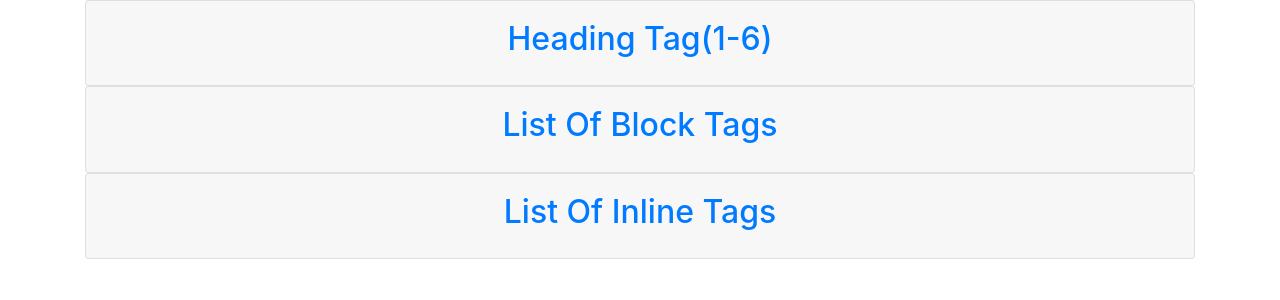
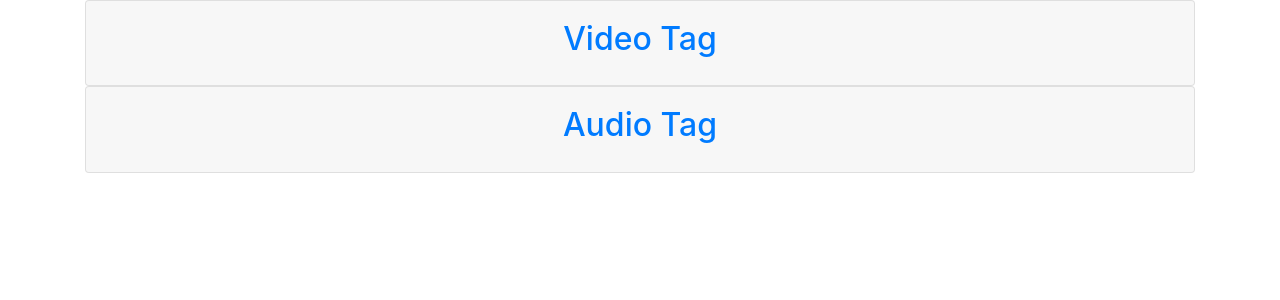
Before and after one commit to Mohib04/Video-Audio, a PHP site: page / in a window 1280 px wide. Shown: the top 300 px of the page. Run offline with PHP 8.4, Linux system fonts and the light colour scheme; some libraries are stand-ins or nearby versions.

Commit message:
Update index.php

```diff
--- a/index.php
+++ b/index.php
@@ -16,32 +16,18 @@
                 <div class="card-header" id="headingTwo">
                     <h2 class="mb-0">
                         <button class="btn btn-link btn-block text-middle collapsed" type="button" data-toggle="collapse" data-target="#collapseTwo" aria-expanded="false" aria-controls="collapseTwo">
-                          <h2>Heading Tag(1-6)</h2>
+                          <h2>Video Tag</h2>
                         </button>
                     </h2>
                 </div>
                 <div id="collapseTwo" class="collapse" aria-labelledby="headingTwo" data-parent="#accordionExample">
                     <div class="card-body">
-                        <ul class="list-group">
-                            <li class="list-group-item">
-                                <h1>This is H1 heading</h1>
-                            </li>
-                            <li class="list-group-item">
-                                <h2>This is H2 heading</h2>
-                            </li>
-                            <li class="list-group-item">
-                                <h3>This is H3 heading</h3>
-                            </li>
-                            <li class="list-group-item">
-                                <h4>This is H4 heading</h4>
-                            </li>
-                            <li class="list-group-item">
-                                <h5>This is H5 heading</h5>
-                            </li>
-                            <li class="list-group-item">
-                                <h6>This is H6 heading</h6>
-                            </li>
-                        </ul>
+                        <div class="video">
+                            <video width="100%" height="200" controls autoplay>
+                                <source src = "movie.mp4" type = "video/mp4" />
+                                Your browser Kaj kore na <video> element.
+                            </video>
+                        </div>
                     </div>
                 </div>
             </div>
@@ -52,119 +38,17 @@
                 <div class="card-header" id="headingThree">
                     <h2 class="mb-0">
                         <button class="btn btn-link btn-block text-middle collapsed" type="button" data-toggle="collapse" data-target="#collapseThree" aria-expanded="false" aria-controls="collapseThree">
-                        <h2>List Of Block Tags</h2>
+                        <h2>Audio Tag</h2>
                       </button>
                     </h2>
                 </div>
                 <div id="collapseThree" class="collapse" aria-labelledby="headingThree" data-parent="#accordionExample">
                     <div class="card-body">
-                        <div class="row">
-                            <div class="col-sm">
-                                <ul>
-                                    <li>div</li>
-                                    <li>address</li>
-                                    <li>article</li>
-                                    <li>aside</li>
-                                    <li>blockquote</li>
-                                    <li>canvas</li>
-                                    <li>dd</li>
-                                    <li>dl</li>
-                                    <li>dt</li>
-                                    <li>fildset</li>
-                                </ul>
-                            </div>
-                            <div class="col-sm">
-                                <ul>
-                                    <li>figeaption</li>
-                                    <li>figure</li>
-                                    <li>footer</li>
-                                    <li>form</li>
-                                    <li>h1-h6</li>
-                                    <li>header</li>
-                                    <li>hr</li>
-                                    <li>li</li>
-                                    <li>main</li>
-                                    <li>nav</li>
-                                </ul>
-                            </div>
-                            <div class="col-sm">
-                                <ul>
-                                    <li>noscript</li>
-                                    <li>ol</li>
-                                    <li>p</li>
-                                    <li>form</li>
-                                    <li>p</li>
-                                    <li>pre</li>
-                                    <li>section</li>
-                                    <li>table</li>
-                                    <li>tfoot</li>
-                                    <li>ul</li>
-                                    <li>video</li>
-                                </ul>
-                            </div>
-                        </div>
-                    </div>
-                </div>
-            </div>
-        </div>
-        <!--List of inline Tags-->
-        <div class="accordion" id="accordionExample">
-            <div class="card">
-                <div class="card-header" id="headingfour">
-                    <h2 class="mb-0">
-                        <button class="btn btn-link btn-block text-middle collapsed" type="button" data-toggle="collapse" data-target="#collapseFour" aria-expanded="false" aria-controls="collapseFour">
-                      <h2>List Of Inline Tags</h2>
-                    </button>
-                    </h2>
-                </div>
-                <div id="collapseFour" class="collapse" aria-labelledby="headingFour" data-parent="#accordionExample">
-                    <div class="card-body">
-                        <div class="row">
-                            <div class="col-sm">
-                                <ul>
-                                    <li>a</li>
-                                    <li>abbr</li>
-                                    <li>acronym</li>
-                                    <li>b</li>
-                                    <li>bdo</li>
-                                    <li>big</li>
-                                    <li>br</li>
-                                    <li>button</li>
-                                    <li>cite</li>
-                                    <li>code</li>
-                                    <li>dfn</li>
-                                </ul>
-                            </div>
-                            <div class="col-sm">
-                                <ul>
-                                    <li>em</li>
-                                    <li>i</li>
-                                    <li>img</li>
-                                    <li>imput</li>
-                                    <li>kbd</li>
-                                    <li>lable</li>
-                                    <li>map</li>
-                                    <li>object</li>
-                                    <li>output</li>
-                                    <li>q</li>
-                                </ul>
-                            </div>
-                            <div class="col-sm">
-                                <ul>
-                                    <li>samp</li>
-                                    <li>script</li>
-                                    <li>select</li>
-                                    <li>small</li>
-                                    <li>span</li>
-                                    <li>strong</li>
-                                    <li>sub</li>
-                                    <li>sup</li>
-                                    <li>textarea</li>
-                                    <li>time</li>
-                                    <li>tt</li>
-                                    <li>var</li>
-                                </ul>
-                            </div>
+                        <div class="audio center">
+                            <audio style="width: 100%" controls autoplay>
+                                <source  src = "audio.wav" type = "audio/ogg" />
+                                Your browser Kaj kore na <audio> element.
+                            </audio>
                         </div>
                     </div>
                 </div>
@@ -172,7 +56,24 @@
         </div>
     </section>
 
-    <script src="bootstrap.bundle.min.js/bootstrap.bundle.js"></script>
+
+
+
+
+
+
+
+
+
+
+
+
+
+
+
+
+
+    <script src="bootstrap.bundle.min.js / bootstrap.bundle.js"></script>
     <script src="https://code.jquery.com/jquery-3.5.1.slim.min.js" integrity="sha384-DfXdz2htPH0lsSSs5nCTpuj/zy4C+OGpamoFVy38MVBnE+IbbVYUew+OrCXaRkfj" crossorigin="anonymous"></script>
     <script src="https://cdn.jsdelivr.net/npm/popper.js@1.16.1/dist/umd/popper.min.js" integrity="sha384-9/reFTGAW83EW2RDu2S0VKaIzap3H66lZH81PoYlFhbGU+6BZp6G7niu735Sk7lN" crossorigin="anonymous"></script>
     <script src="https://stackpath.bootstrapcdn.com/bootstrap/4.5.2/js/bootstrap.min.js" integrity="sha384-B4gt1jrGC7Jh4AgTPSdUtOBvfO8shuf57BaghqFfPlYxofvL8/KUEfYiJOMMV+rV" crossorigin="anonymous"></script>
```
